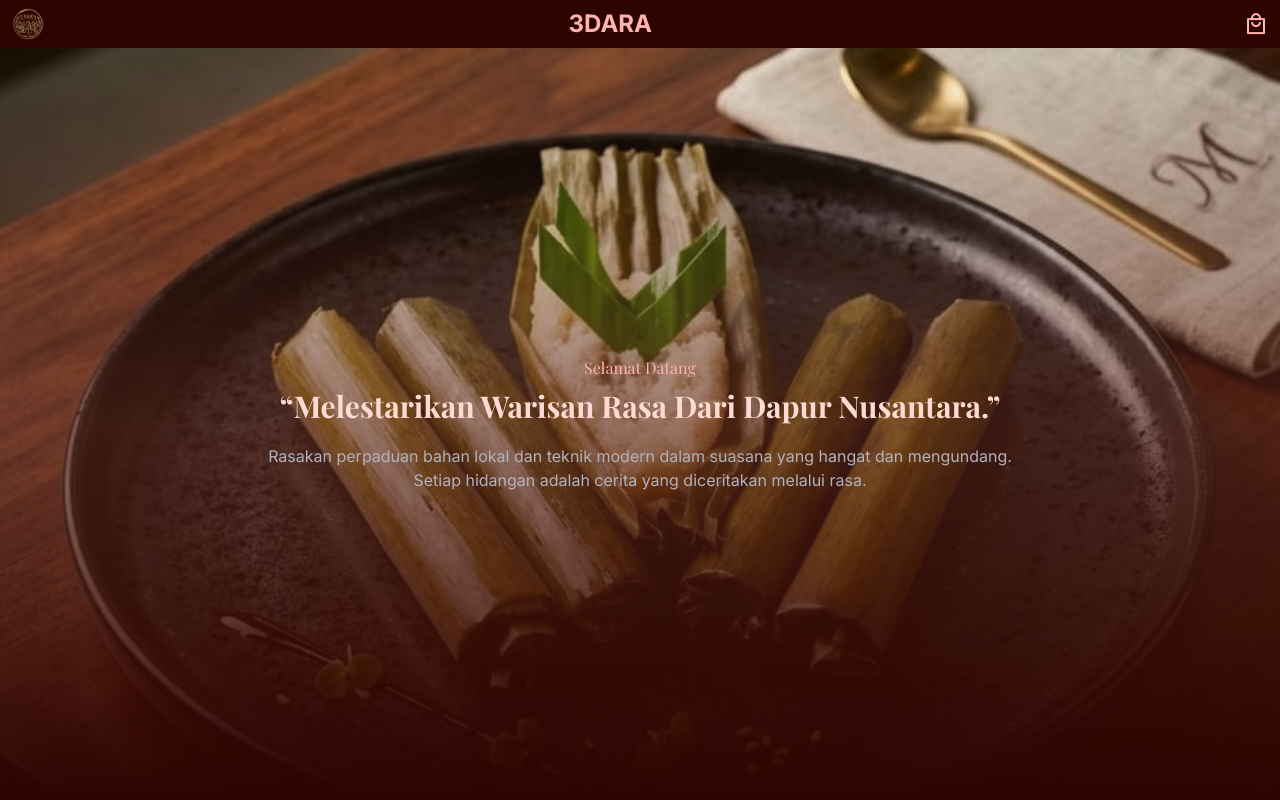
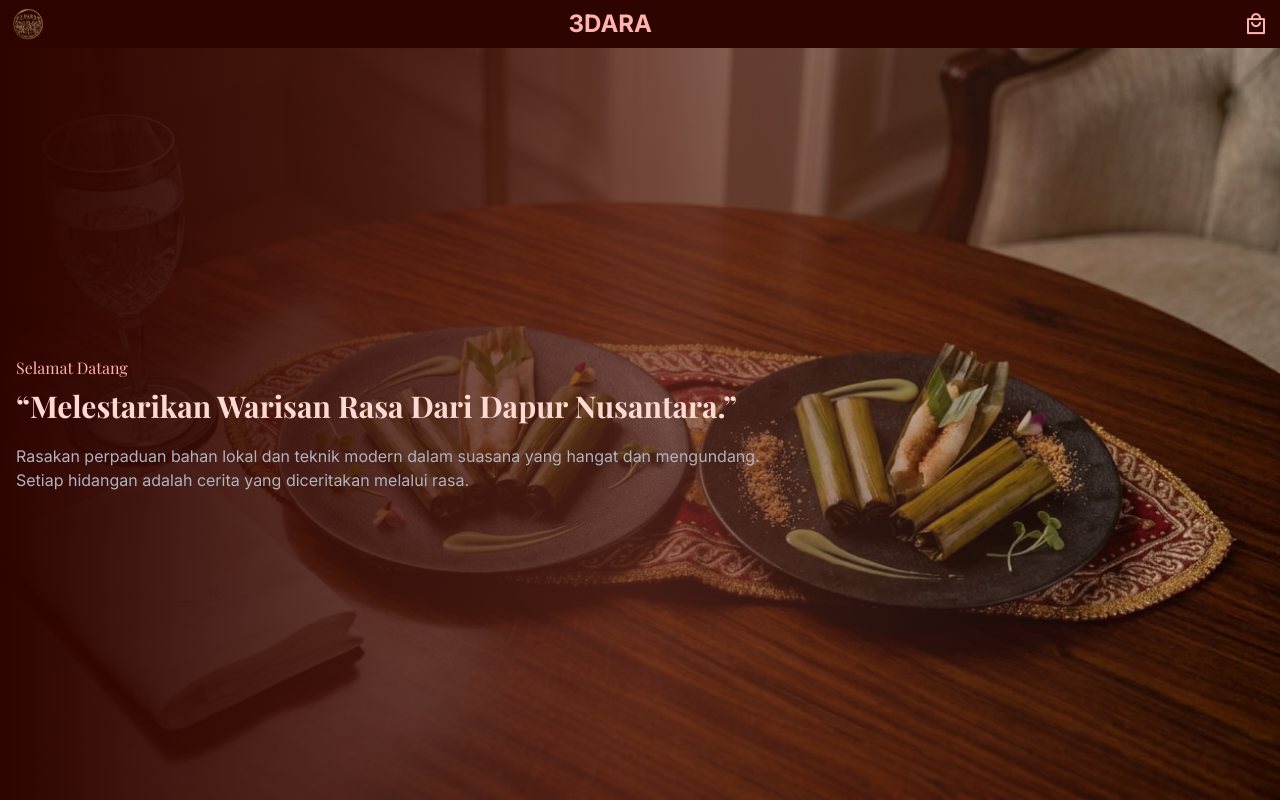
Before and after one commit to rizkycodes3/3dara, a React (Vite) app: page / in a window 1280 px wide. Built offline with nearby package versions, Linux system fonts and the light colour scheme; a web font is replaced by a local one.

Commit message:
hero: add the lg ratio

```diff
--- a/src/components/Hero.jsx
+++ b/src/components/Hero.jsx
@@ -7,9 +7,10 @@ const Hero = () => {
         "--image-lg": `url(${HeroImage})`,
         "--image-sm": `url(${Catalog.LemangPutih})`,
       }}
-      className="relative h-[calc(100vh-3rem)] w-screen bg-(image:--image-sm) bg-cover bg-center bg-no-repeat flex flex-col justify-center items-center px-4 py-16 after:absolute after:inset-0 after:bg-linear-to-b after:from-transparent after:via-surface-bright/60 after:to-surface-dim"
+      className="relative h-[calc(100vh-3rem)] w-screen bg-(image:--image-sm) bg-cover bg-center bg-no-repeat flex flex-col justify-center items-center px-4 py-16 after:absolute after:inset-0 after:bg-linear-to-b after:from-transparent after:via-surface-bright/70 after:to-surface-dim
+      lg:bg-(image:--image-lg) lg:after:bg-linear-to-l lg:items-start"
     >
-      <div className="relative z-10 max-w-3xl mx-auto text-center">
+      <div className="relative z-10 max-w-3xl text-center lg:text-left">
         <p className="text-surface-tint font-playfair mb-2">Selamat Datang</p>
         <q className="text-on-surface font-playfair font-bold text-3xl">Melestarikan Warisan Rasa Dari Dapur Nusantara.</q>
         <p className="text-tertiary mt-5">
```
Also changed, not shown: 1 other file (tests, documents, lock files or other folders).
